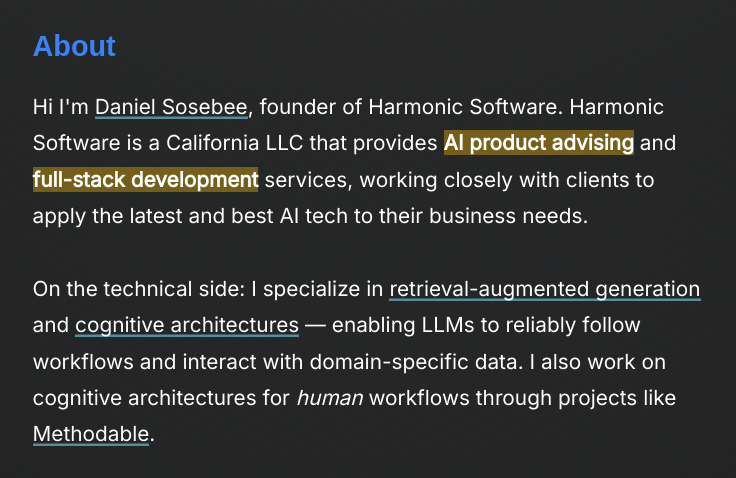
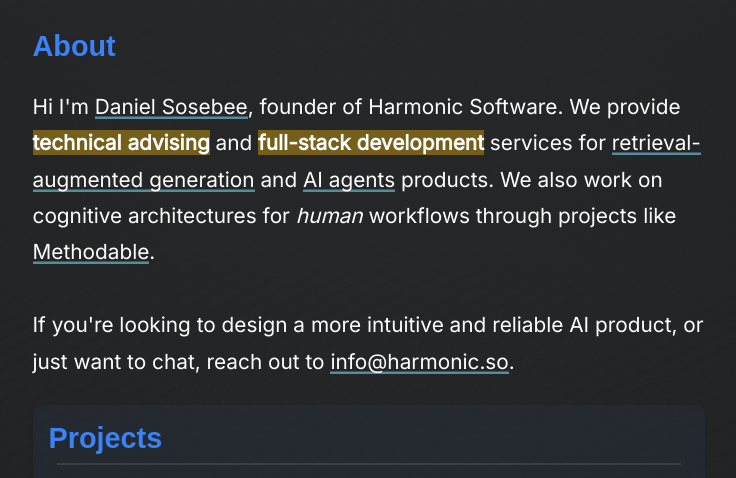
Before and after one commit to dnsosebee/harmonic, an Astro site: page / in a window 1280 px wide. Shown: the part 665-1143 px from the top of the page, without its empty margins (264-1000 px from the left). Built offline with nearby package versions, Linux system fonts and the light colour scheme; Astro itself is replaced by a stand-in of ours.

Commit message:
improve copy

```diff
--- a/src/pages/index.astro
+++ b/src/pages/index.astro
@@ -48,26 +48,23 @@ const permalink = Astro.site!.href;
     <h2 class="text-blue-500 mt-0" id="about">About</h2>
     <p>
       Hi I'm <a href="https://www.linkedin.com/in/danielsosebee" target="_blank">Daniel Sosebee</a>,
-      founder of Harmonic Software. Harmonic Software is a California LLC that provides <span
-        class="font-semibold bg-yellow-500 bg-opacity-40">AI product advising</span
-      > and <span class="font-semibold bg-yellow-500 bg-opacity-40">full-stack development</span> services,
-      working closely with clients to apply the latest and best AI tech to their business needs.
+      founder of Harmonic Software. We provide <span
+        class="font-semibold bg-yellow-500 bg-opacity-40">technical advising</span
+      > and <span class="font-semibold bg-yellow-500 bg-opacity-40">full-stack development</span> services
+      for <a
+        href="https://blogs.nvidia.com/blog/what-is-retrieval-augmented-generation/"
+        target="_blank">retrieval-augmented generation</a
+      > and <a
+        href="https://www.technologyreview.com/2024/07/05/1094711/what-are-ai-agents/"
+        target="_blank">AI agents</a
+      > products. We also work on cognitive architectures for <em>human</em> workflows through projects
+      like
+      <a href="https://a.methodable.com" target="_blank">Methodable</a>.
       <br />
       <br />
-      <span class="">On the technical side:</span> I specialize in <a
-        href="https://blogs.nvidia.com/blog/what-is-retrieval-augmented-generation/"
-        target="_blank">retrieval-augmented generation</a
-      > and <a href="https://en.wikipedia.org/wiki/Cognitive_architecture" target="_blank"
-        >cognitive architectures</a
-      > — enabling LLMs to reliably follow workflows and interact with domain-specific data. I also work
-      on cognitive architectures for <em>human</em> workflows through projects like <a
-        href="https://a.methodable.com"
-        target="_blank">Methodable</a
-      >.
-      <br />
-      <br />
-      If you're looking for help with your AI product or strategy I'd love to speak with you. Reach out
-      to <a href="mailto:info@harmonic.so"> info@harmonic.so </a> and we can set up a call.
+      If you're looking to design a more intuitive and reliable AI product, or just want to chat, reach
+      out to
+      <a href="mailto:info@harmonic.so"> info@harmonic.so</a>.
     </p>
 
     <div class="bg-blue-500 bg-opacity-5 pt-4 pb-3 px-4 rounded-lg shadow">
@@ -89,7 +86,7 @@ const permalink = Astro.site!.href;
               >
             </h3>
 
-            <p class="-mt-1">AI assistant trained on 25 years of proprietary HR research</p>
+            <p class="-mt-1">AI assistant grounded in 25 years of proprietary HR research</p>
           </div>
         </div>
 
```
